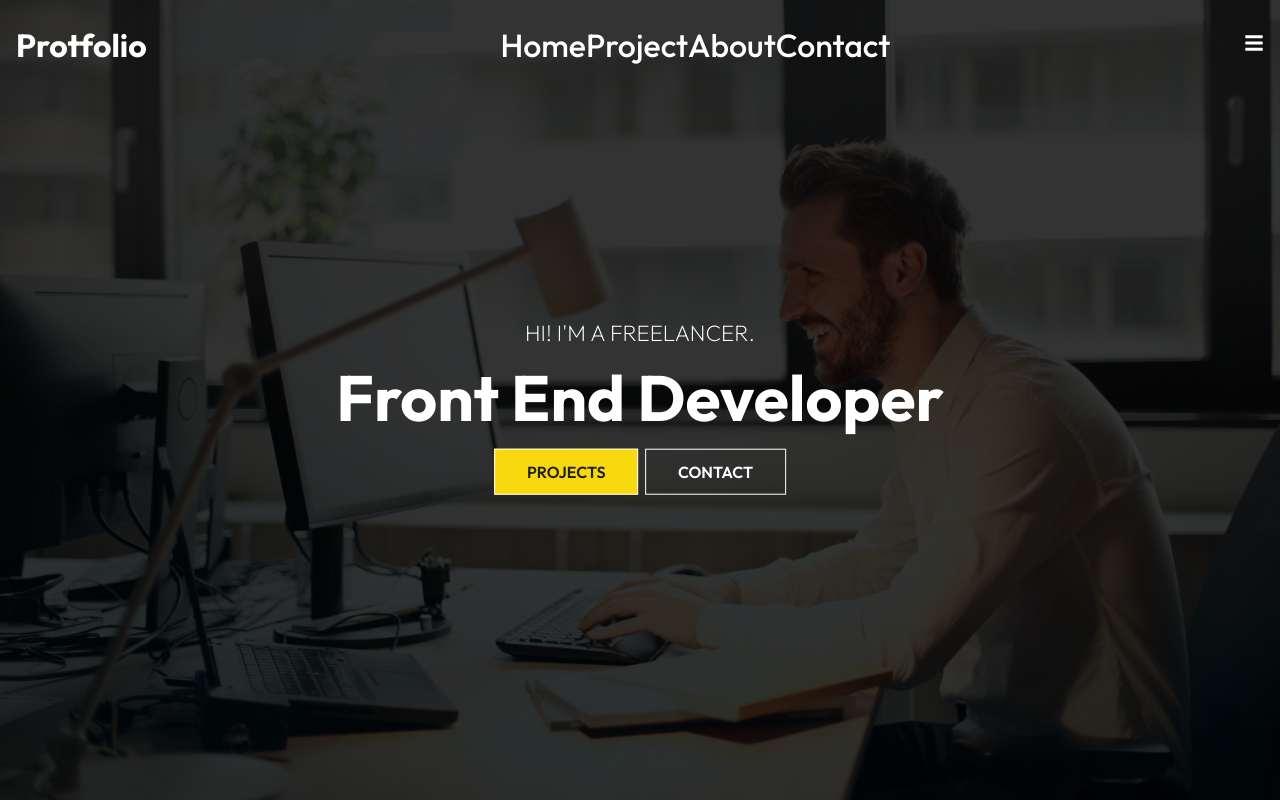
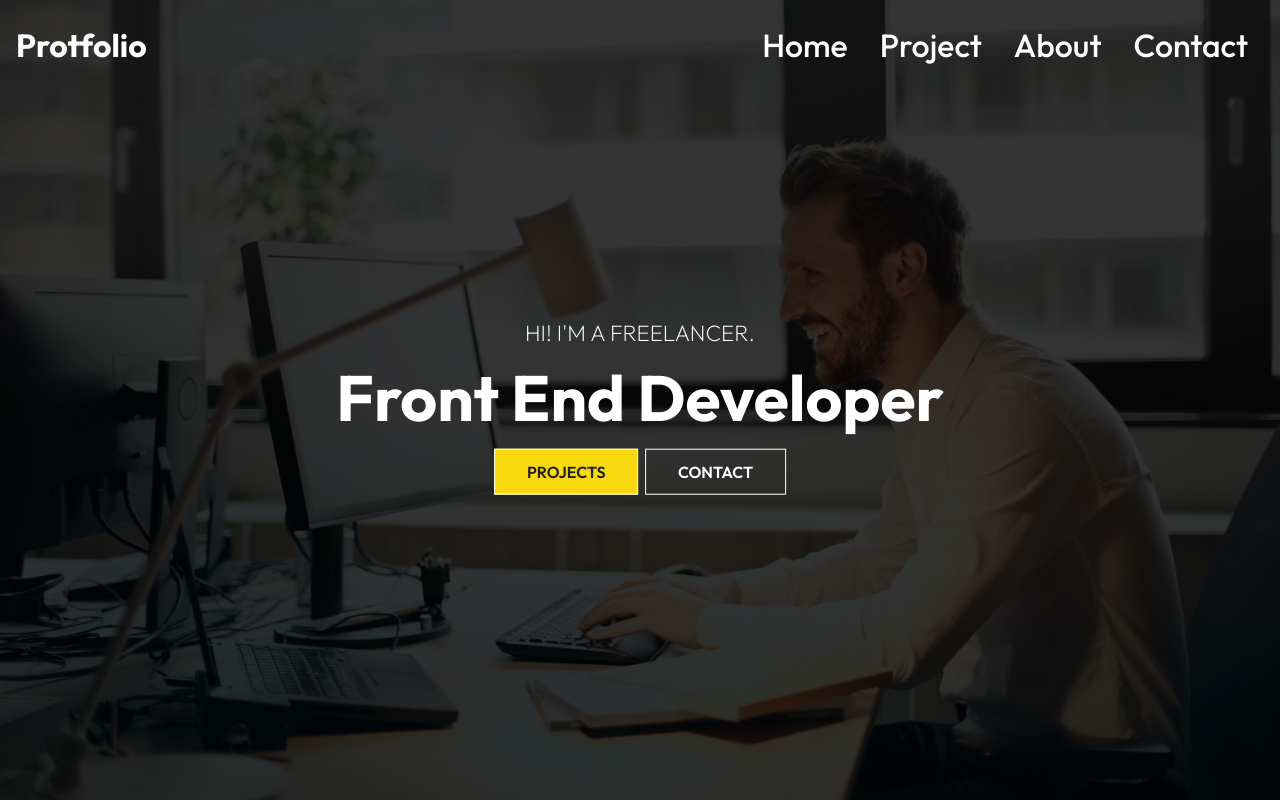
Before and after one commit to Code-Institute-Submissions/my-app, a React (Create React App) app: page / in a window 1280 px wide. Shown: the top 800 px of the page. Built offline with nearby package versions, Linux system fonts and the light colour scheme.

Commit message:
Styles Updated

```diff
--- a/src/components/NavbarStyles.css
+++ b/src/components/NavbarStyles.css
@@ -25,6 +25,8 @@
 .nav-menu li a {
     font-size: 1.2rem;
     font-weight: 500;
+    padding-left: 1rem;
+    padding-right: 1rem;
 }
 
 .hamburger {
@@ -45,6 +47,10 @@
         z-index: -3;
         transition: 0.3s;
     }
+
+    .hamburger {
+        display: initial;
+    }
 }
 
 .nav-menu.active {
@@ -58,7 +64,3 @@
 .nav-menu li a {
     font-size: 2rem;
 }
-
-.hamburger {
-    display: initial;
-}
```
